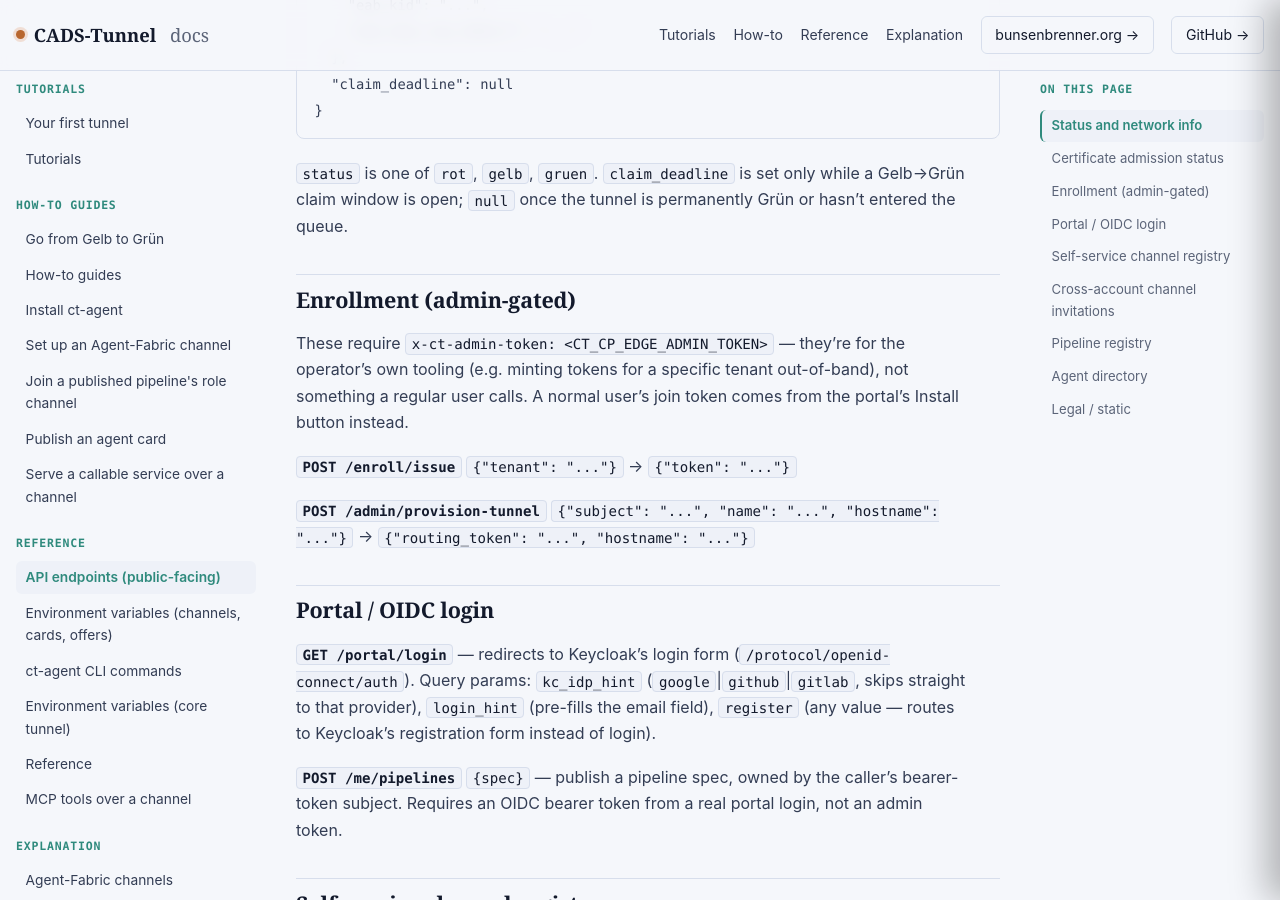
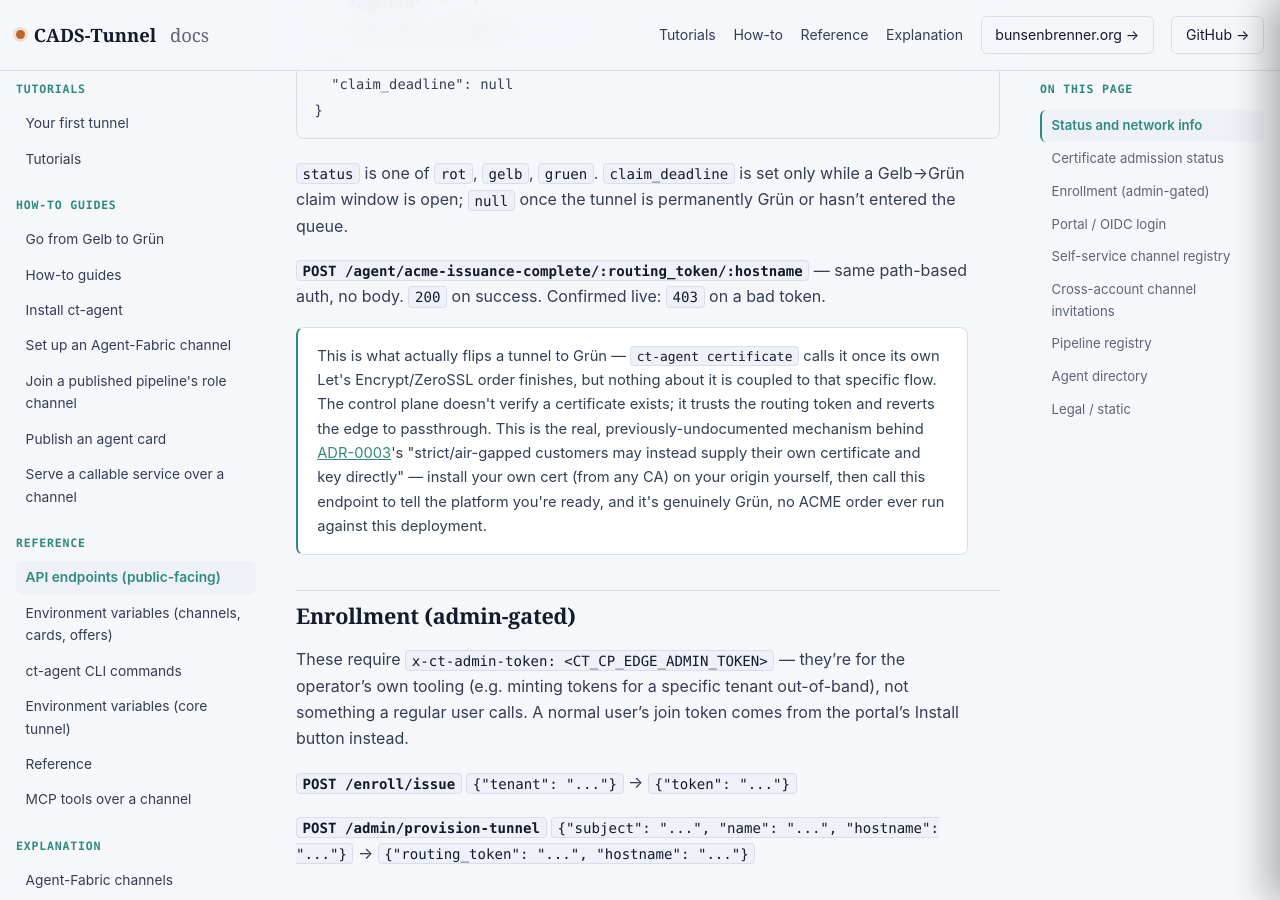
Before and after one commit to scimbe/CADS-Tunnel-docs, a Jekyll site: the page built from _reference/api-endpoints.md, in a window 1280 px wide and 900 px high, scrolled down 996 px. Built offline with Jekyll 4.4.1, drawn with Linux system fonts in a browser that asks for light colours.

Commit message:
reference+how-to: document the bring-your-own-certificate path to Grün
ADR-0003 explicitly names a bring-your-own-cert fallback ("strict or
air-gapped customers may instead supply their own certificate and key
directly") but neither this ADR nor llms.txt actually names the
mechanism -- found it by reading acme_broker.rs directly:
POST /agent/acme-issuance-complete/:routing_token/:hostname is what
actually flips a tunnel to Grün. It's authorized purely by the
routing token, with no server-side proof a real certificate exists --
ct-agent certificate calls it once its own ACME order finishes, but
nothing couples Grün recognition to that specific flow. Confirmed
live: 403 on a bad token, same auth pattern as the existing
GET admission-status endpoint.

Documented in api-endpoints.md (new endpoint, cross-linked to the
ADR) and gelb-to-gruen.md (a real alternative for readers who don't
want this platform's ACME flow at all).

```diff
--- a/_reference/api-endpoints.md
+++ b/_reference/api-endpoints.md
@@ -45,6 +45,20 @@ token in the path (no separate header).
 
 `status` is one of `rot`, `gelb`, `gruen`. `claim_deadline` is set only while a Gelb→Grün claim window is
 open; `null` once the tunnel is permanently Grün or hasn't entered the queue.
+
+**`POST /agent/acme-issuance-complete/:routing_token/:hostname`** — same path-based auth, no body. `200`
+on success. Confirmed live: `403` on a bad token.
+
+<div class="callout">
+This is what actually flips a tunnel to Grün — <code>ct-agent certificate</code> calls it once its own
+Let's Encrypt/ZeroSSL order finishes, but nothing about it is coupled to that specific flow. The
+control plane doesn't verify a certificate exists; it trusts the routing token and reverts the edge to
+passthrough. This is the real, previously-undocumented mechanism behind
+<a href="https://github.com/scimbe/CADS-Tunnel/blob/main/docs/adr/0003-agent-held-certificates.md">ADR-0003</a>'s
+"strict/air-gapped customers may instead supply their own certificate and key directly" — install your
+own cert (from any CA) on your origin yourself, then call this endpoint to tell the platform you're
+ready, and it's genuinely Grün, no ACME order ever run against this deployment.
+</div>
 
 ## Enrollment (admin-gated)
 
```
Also changed, not shown: _how-to/gelb-to-gruen.md (+14 -0 lines).
